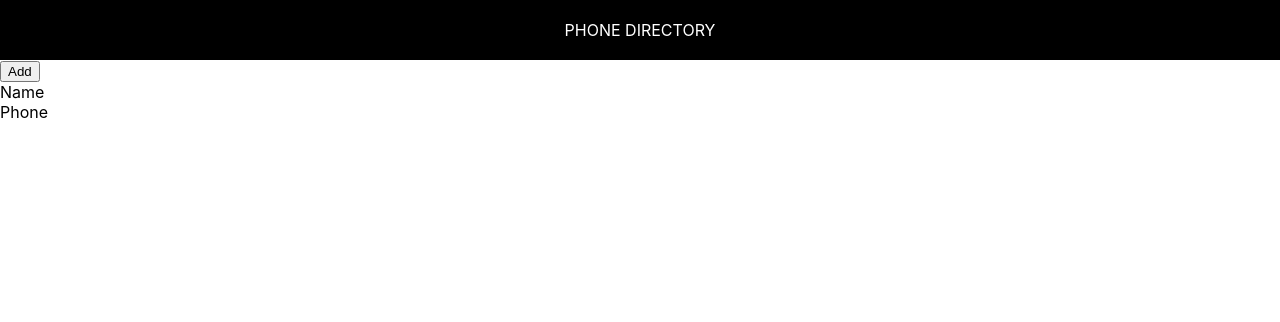
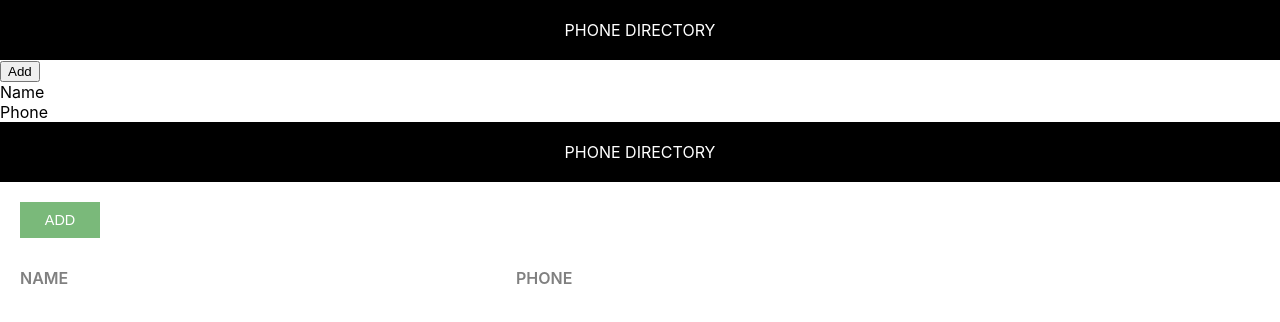
Before and after one commit to VedantRasote/phone-directory, a React (Create React App) app: page / in a window 1280 px wide. Shown: the top 322 px of the page. Built offline with nearby package versions, Linux system fonts and the light colour scheme.

Commit message:
Styled 'App' Component, Updated App Component from Functional Component to Class Component

```diff
--- /dev/null
+++ b/src/App.css
@@ -0,0 +1,44 @@
+.component-body-container {
+    padding: 20px;
+}
+
+.custom-btn {
+    padding: 10px;
+    border: none;
+    margin-right: 10px;
+    text-transform: uppercase;
+    width: 80px;
+    font-size: 0.9rem;
+    cursor: pointer;
+    outline: none;
+}
+
+.add-btn {
+    background: #7ab97a;
+    color: #fff;
+}
+
+.grid-container {
+    display: grid;
+    grid-template-columns: 40% 30% auto;
+    margin-bottom: 10px;
+}
+
+.heading-container {
+    margin: 30px 0 30px 0;
+    width: 100%;
+}
+
+.grid-item {
+    background-color: rgba(255, 255, 255, 0.8);
+    font-size: 1.15rem;
+    word-wrap: break-word;
+    padding-right: 10px;
+}
+
+.name-heading, .phone-heading {
+    font-size: 1rem;
+    font-weight: 600;
+    color: #808080;
+    text-transform: uppercase;
+}
--- a/src/App.js
+++ b/src/App.js
@@ -1,17 +1,27 @@
-import React from "react";
-import Header from "./Header";
+import React, { Component } from 'react';
+import Header from './Header.js';
+import './App.css';
 
-function App() {
+class App extends Component {
+  render() {
     return (
       <div>
-      <Header/>
+        <Header />
         <button>Add</button>
         <div>
           <span>Name</span><br />
           <span>Phone</span>
+          <Header />
+          <div className="component-body-container">
+            <button className="custom-btn add-btn">Add</button>
+            <div className="grid-container heading-container">
+              <span className="grid-item name-heading">Name</span>
+              <span className="grid-item phone-heading">Phone</span>
+            </div>
+          </div>
         </div>
       </div>
     );
   }
-
+}
 export default App;
```
Lines whose indentation alone changed are shown as unchanged.
